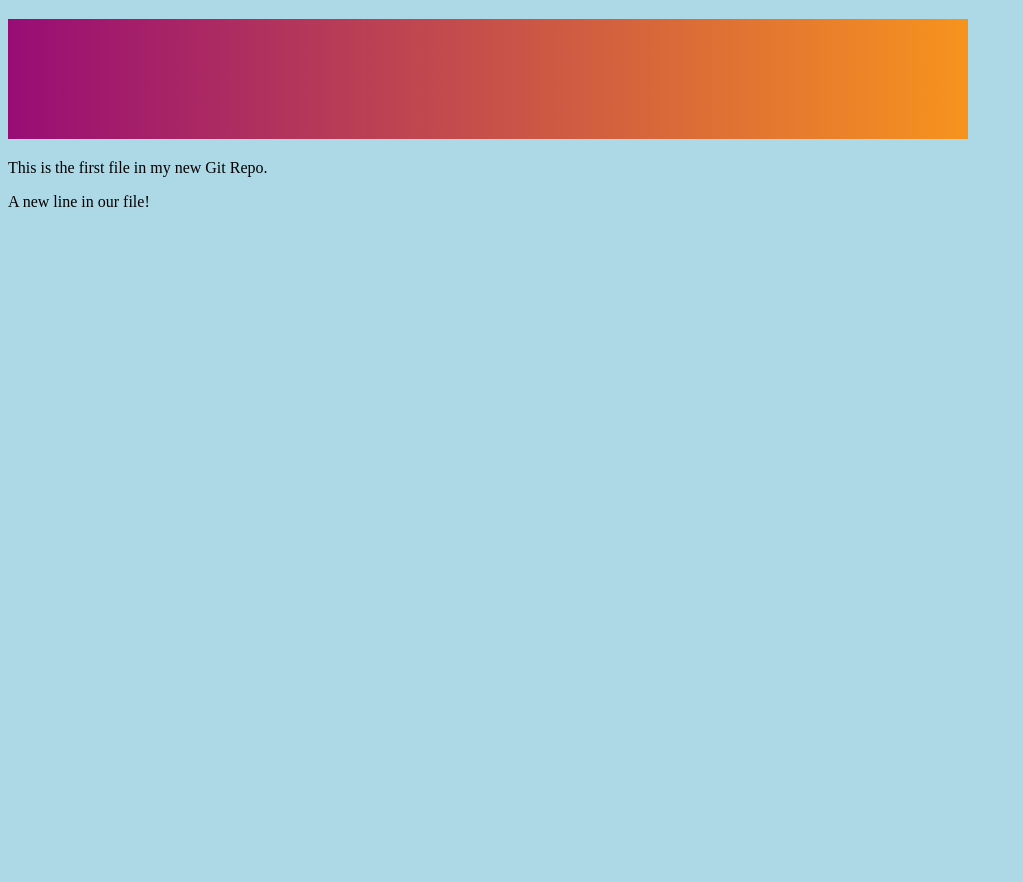
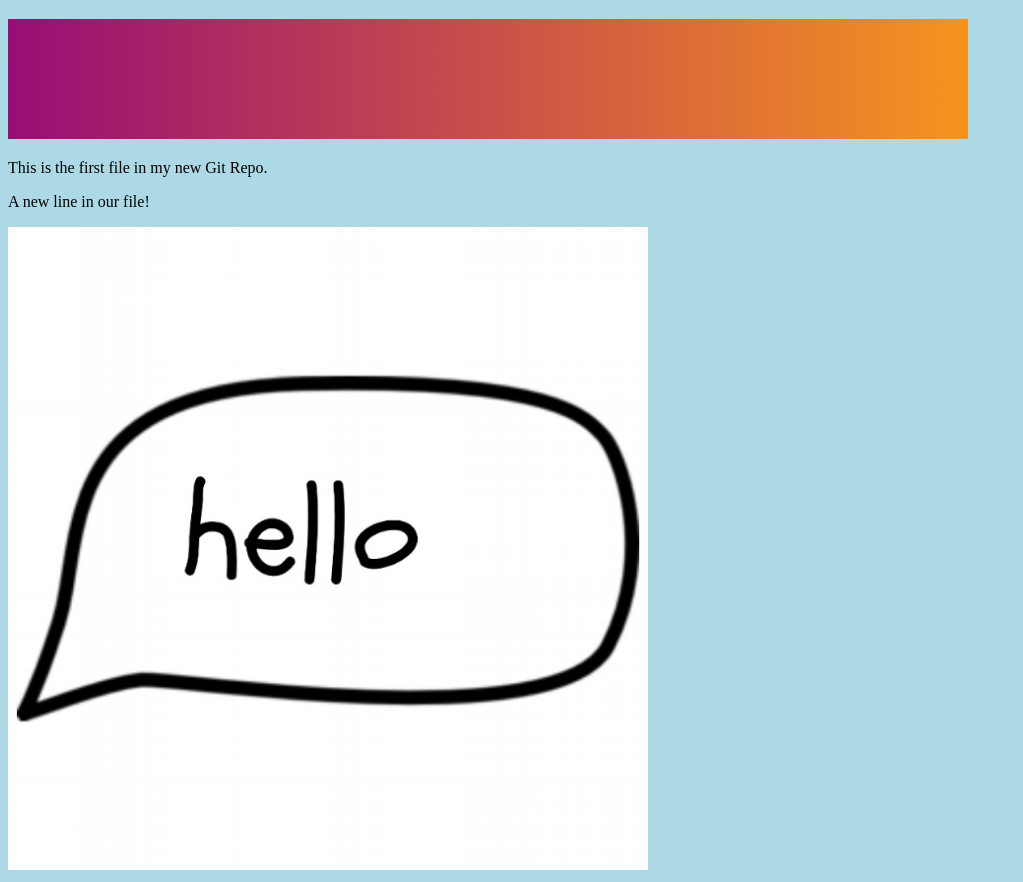
Before and after one commit to SimonSlater99/Hello-World, a plain HTML site: page index.html in a window 1280 px wide. Shown: the part 61-943 px from the top of the page, without its empty margins (0-1023 px from the left). Before the commit the page ends 800 px from the top, so only its background shows below. Drawn offline with Linux system fonts and the light colour scheme.

Commit message:
added hello image

```diff
--- a/index.html
+++ b/index.html
@@ -7,10 +7,10 @@
 <body>
 
 <h1>Hello world!</h1>
-<div><img src="gradient2a.png" alt="Hello World from Space"
-style="width:100%;max-width:960px"></div>
+<div><img src="gradient2a.png" alt="Hello World from Space" style="width:100%;max-width:960px"></div>
 <p>This is the first file in my new Git Repo.</p>
 <p>A new line in our file!</p>
+<div><img src="img_hello_git.jpeg" alt="Hello Git" style="width:100%;max-width:640px"></div>
 
 </body>
 </html>
```
Also changed, not shown: img_hello_git.jpeg (added).
